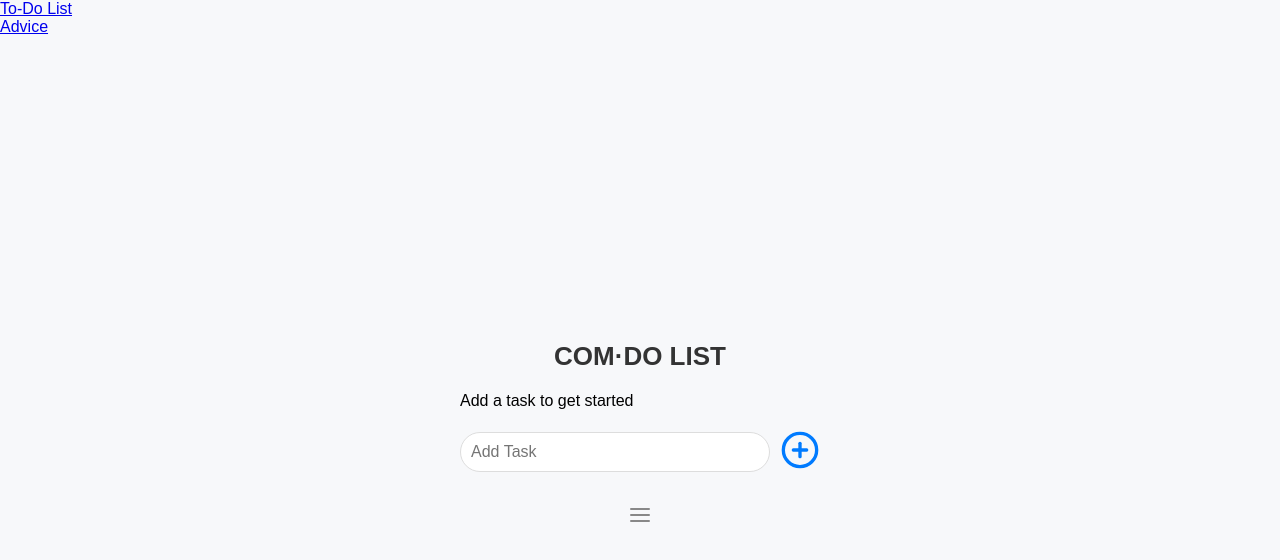
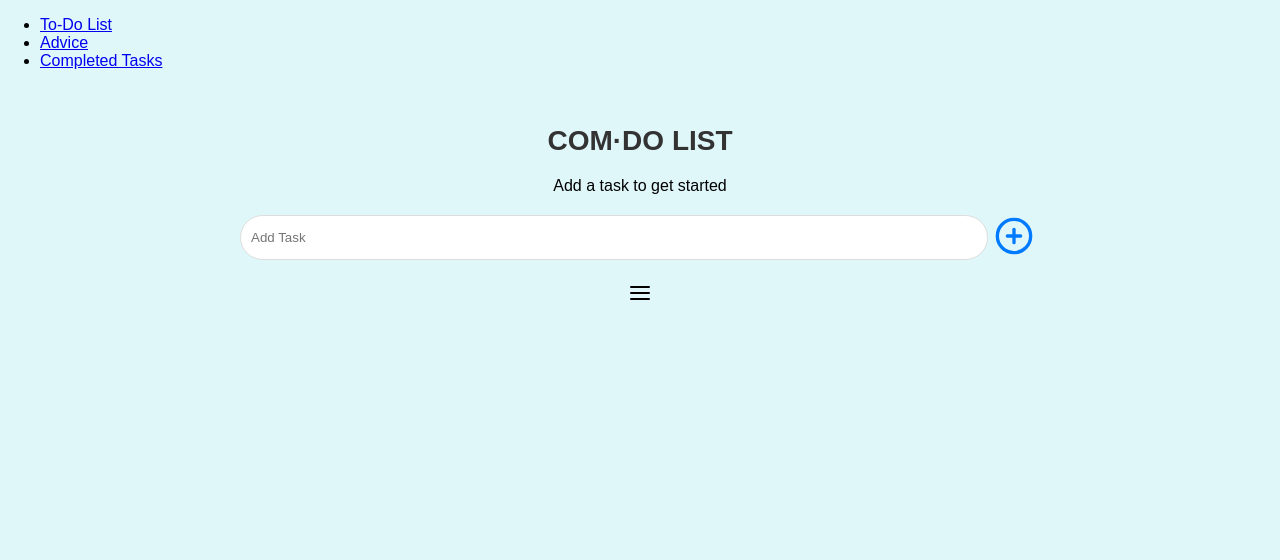
Before and after one commit to Nurr-ann/2-DO-LIST-WITH-A-TWIST-, a React (Create React App) app: page / in a window 1280 px wide. Shown: the top 560 px of the page. Built offline with nearby package versions, Linux system fonts and the light colour scheme.

Commit message:
correcting

```diff
--- a/src/App.css
+++ b/src/App.css
@@ -1,25 +1,16 @@
 /* App.css */
-* {
+body {
+  font-family: 'Arial', sans-serif;
+  background-color: #e0f7fa; /* Baby blue background */
   margin: 0;
   padding: 0;
-  box-sizing: border-box;
-}
-
-body {
-  font-family: 'Arial', sans-serif;
-  background-color: #f7f8fa;
 }
 
 .app-container {
-  display: flex;
-  flex-direction: column;
-  justify-content: center;
-  align-items: center;
+  max-width: 800px;
+  margin: 0 auto;
   padding: 20px;
-  width: 100%;
-  max-width: 400px;
-  margin: 0 auto;
-  height: 100vh;
+  text-align: center;
 }
 
 .app-header {
@@ -27,13 +18,8 @@ body {
 }
 
 .app-header h1 {
-  font-size: 26px;
+  font-size: 28px;
   color: #333;
-  text-align: center;
-}
-
-.task-progress-section {
-  width: 100%;
 }
 
 .task-item {
@@ -47,26 +33,20 @@ body {
   box-shadow: 0 4px 8px rgba(0, 0, 0, 0.1);
 }
 
+.priority-low {
+  border-left: 5px solid green;
+}
+
+.priority-medium {
+  border-left: 5px solid orange;
+}
+
+.priority-high {
+  border-left: 5px solid red;
+}
+
 .task-info {
   flex: 1;
-  margin-right: 10px;
-}
-
-.task-header {
-  display: flex;
-  align-items: center;
-  margin-bottom: 5px;
-}
-
-.task-title {
-  font-size: 16px;
-  font-weight: 500;
-  margin-left: 10px;
-  color: #333;
-}
-
-.task-icon {
-  color: #888;
 }
 
 .progress-bar {
@@ -88,43 +68,20 @@ body {
 .task-controls {
   display: flex;
   align-items: center;
-  justify-content: flex-end;
   gap: 10px;
-}
-
-.complete-btn {
-  background: none;
-  border: none;
-  cursor: pointer;
-  color: #999;
-}
-
-.complete-btn.completed {
-  color: #4caf50;
-}
-
-.progress-input {
-  width: 100px;
-  margin-left: 10px;
 }
 
 .add-task-section {
   display: flex;
   justify-content: center;
-  align-items: center;
   margin-top: 20px;
-  width: 100%;
 }
 
-.task-input {
+.add-task-section input {
   flex: 1;
   padding: 10px;
   border: 1px solid #ddd;
-  border-radius: 50px;
-  outline: none;
-  font-size: 16px;
-  margin-right: 10px;
-  color: #333;
+  border-radius: 25px;
 }
 
 .add-task-btn {
@@ -135,19 +92,11 @@ body {
 }
 
 .menu-section {
-  margin-top: 30px;
-  text-align: center;
+  margin-top: 20px;
 }
 
 .menu-btn {
   background: none;
   border: none;
   cursor: pointer;
-  color: #888;
 }
-
-.no-ttasks {
-  text-align: center;
-  font-size: 18px;
-  color: #999;
-}
--- a/src/App.js
+++ b/src/App.js
@@ -2,11 +2,12 @@
 import React, { useState } from 'react';
 import { BrowserRouter as Router, Route, Routes, Link } from 'react-router-dom';
 import Advice from './Advice'; // Importing the Advice component
+import CompletedTasks from './CompletedTasks'; // A new page for completed tasks
 import './App.css';
-import { FiPlusCircle, FiMenu, FiCheckCircle } from 'react-icons/fi';
+import { FiPlusCircle, FiMenu, FiCheckCircle, FiTrash, FiArrowUp, FiArrowDown } from 'react-icons/fi';
 import { AiOutlineClockCircle } from 'react-icons/ai';
 
-// To-Do List component (embedded inside App.js for simplicity)
+// To-Do List component
 function TodoList() {
   const [tasks, setTasks] = useState([]);
   const [newTask, setNewTask] = useState('');
@@ -16,11 +17,16 @@ function TodoList() {
     const task = {
       id: Date.now(),
       text: newTask,
+      priority: 'low', // Adding priority for each task
       isCompleted: false,
       progress: 0,
     };
     setTasks([...tasks, task]);
     setNewTask('');
+  };
+
+  const deleteTask = (taskId) => {
+    setTasks(tasks.filter((task) => task.id !== taskId));
   };
 
   const toggleComplete = (taskId) => {
@@ -39,6 +45,32 @@ function TodoList() {
     );
   };
 
+  const increasePriority = (taskId) => {
+    setTasks(
+      tasks.map((task) =>
+        task.id === taskId
+          ? {
+              ...task,
+              priority: task.priority === 'low' ? 'medium' : 'high',
+            }
+          : task
+      )
+    );
+  };
+
+  const decreasePriority = (taskId) => {
+    setTasks(
+      tasks.map((task) =>
+        task.id === taskId
+          ? {
+              ...task,
+              priority: task.priority === 'high' ? 'medium' : 'low',
+            }
+          : task
+      )
+    );
+  };
+
   return (
     <div className="app-container">
       <header className="app-header">
@@ -48,7 +80,7 @@ function TodoList() {
       <div className="task-progress-section">
         {tasks.length > 0 ? (
           tasks.map((task) => (
-            <div key={task.id} className="task-item">
+            <div key={task.id} className={`task-item priority-${task.priority}`}>
               <div className="task-info">
                 <div className="task-header">
                   <AiOutlineClockCircle size={22} className="task-icon" />
@@ -80,6 +112,21 @@ function TodoList() {
                   min="0"
                   max="100"
                 />
+                <button
+                  className="priority-btn"
+                  onClick={() => increasePriority(task.id)}
+                >
+                  <FiArrowUp size={18} />
+                </button>
+                <button
+                  className="priority-btn"
+                  onClick={() => decreasePriority(task.id)}
+                >
+                  <FiArrowDown size={18} />
+                </button>
+                <button className="delete-btn" onClick={() => deleteTask(task.id)}>
+                  <FiTrash size={24} />
+                </button>
               </div>
             </div>
           ))
@@ -119,6 +166,7 @@ function App() {
           <ul>
             <li><Link to="/">To-Do List</Link></li>
             <li><Link to="/advice">Advice</Link></li>
+            <li><Link to="/completed">Completed Tasks</Link></li>
           </ul>
         </nav>
 
@@ -126,6 +174,7 @@ function App() {
         <Routes>
           <Route path="/" element={<TodoList />} />
           <Route path="/advice" element={<Advice />} />
+          <Route path="/completed" element={<CompletedTasks />} />
         </Routes>
       </div>
     </Router>
--- /dev/null
+++ b/src/CompletedTasks.js
@@ -0,0 +1,25 @@
+// File: CompletedTasks.js
+import React from 'react';
+import { Link } from 'react-router-dom';
+
+function CompletedTasks({ tasks }) {
+  const completedTasks = tasks.filter(task => task.isCompleted);
+
+  return (
+    <div className="completed-tasks">
+      <h1>Completed Tasks</h1>
+      {completedTasks.length > 0 ? (
+        <ul>
+          {completedTasks.map(task => (
+            <li key={task.id}>{task.text}</li>
+          ))}
+        </ul>
+      ) : (
+        <p>No tasks completed yet.</p>
+      )}
+      <Link to="/">Go back to To-Do List</Link>
+    </div>
+  );
+}
+
+export default CompletedTasks;
```
